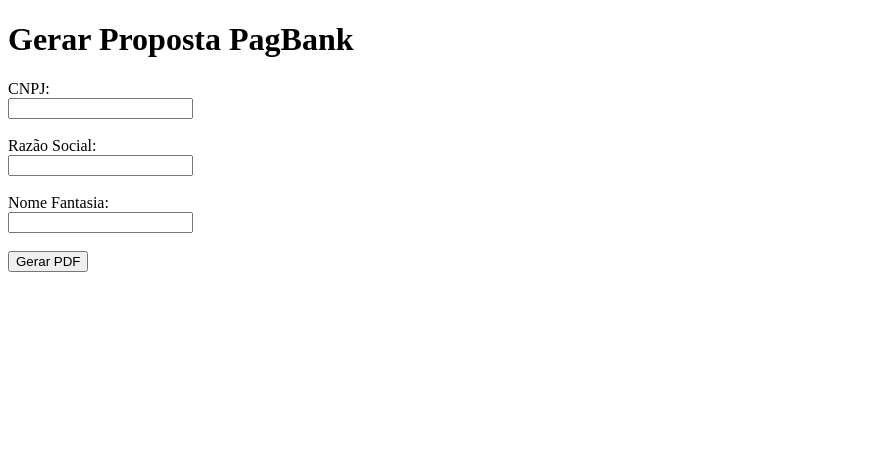
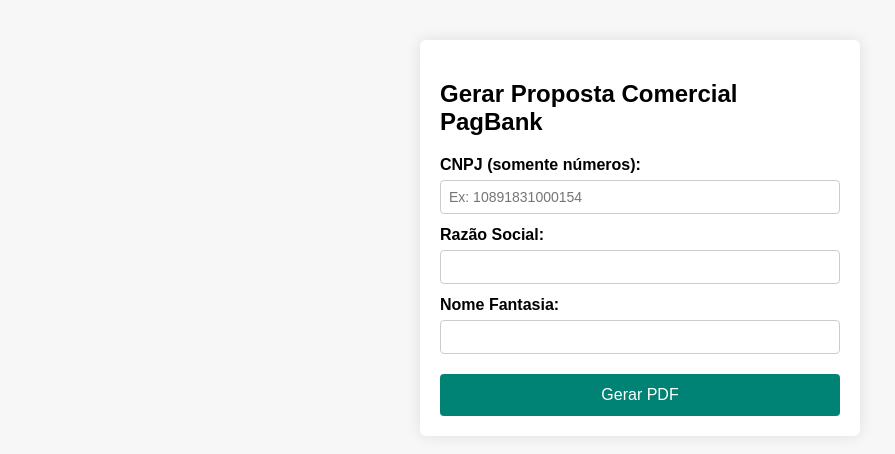
Before and after one commit to saymonfiod/pagbank, a website: page views/index.html in a window 1280 px wide. Shown: the whole page, without its empty margins (0-895 px from the left). Drawn offline with Linux system fonts and the light colour scheme.

Commit message:
Primeiro commit

```diff
--- a/views/index.html
+++ b/views/index.html
@@ -2,19 +2,72 @@
 <html lang="pt-BR">
 <head>
   <meta charset="UTF-8" />
+  <meta name="viewport" content="width=device-width, initial-scale=1" />
   <title>Gerar Proposta PagBank</title>
+  <style>
+    body {
+      font-family: Arial, sans-serif;
+      margin: 40px;
+      background-color: #f7f7f7;
+    }
+    form {
+      background: white;
+      padding: 20px;
+      border-radius: 6px;
+      max-width: 400px;
+      margin: auto;
+      box-shadow: 0 0 15px rgba(0,0,0,0.1);
+    }
+    label {
+      display: block;
+      margin-top: 12px;
+      font-weight: bold;
+    }
+    input[type="text"] {
+      width: 100%;
+      padding: 8px;
+      margin-top: 6px;
+      box-sizing: border-box;
+      border-radius: 4px;
+      border: 1px solid #ccc;
+      font-size: 14px;
+    }
+    button {
+      margin-top: 20px;
+      width: 100%;
+      background-color: #008374;
+      border: none;
+      padding: 12px;
+      font-size: 16px;
+      color: white;
+      cursor: pointer;
+      border-radius: 4px;
+      transition: background-color 0.3s ease;
+    }
+    button:hover {
+      background-color: #006955;
+    }
+  </style>
 </head>
 <body>
-  <h1>Gerar Proposta PagBank</h1>
-  <form action="/gerar-pdf" method="POST">
-    <label for="cnpj">CNPJ:</label><br />
-    <input type="text" id="cnpj" name="cnpj" required /><br /><br />
+  <form action="/gerar-pdf" method="POST" target="_blank">
+    <h2>Gerar Proposta Comercial PagBank</h2>
+    <label for="cnpj">CNPJ (somente números):</label>
+    <input
+      type="text"
+      id="cnpj"
+      name="cnpj"
+      placeholder="Ex: 10891831000154"
+      pattern="\d{14}"
+      title="Informe 14 números sem pontuação"
+      required
+    />
 
-    <label for="razaoSocial">Razão Social:</label><br />
-    <input type="text" id="razaoSocial" name="razaoSocial" required /><br /><br />
+    <label for="razaoSocial">Razão Social:</label>
+    <input type="text" id="razaoSocial" name="razaoSocial" required />
 
-    <label for="nomeFantasia">Nome Fantasia:</label><br />
-    <input type="text" id="nomeFantasia" name="nomeFantasia" required /><br /><br />
+    <label for="nomeFantasia">Nome Fantasia:</label>
+    <input type="text" id="nomeFantasia" name="nomeFantasia" required />
 
     <button type="submit">Gerar PDF</button>
   </form>
```
Also changed, not shown: server.js (+27 -23 lines).
